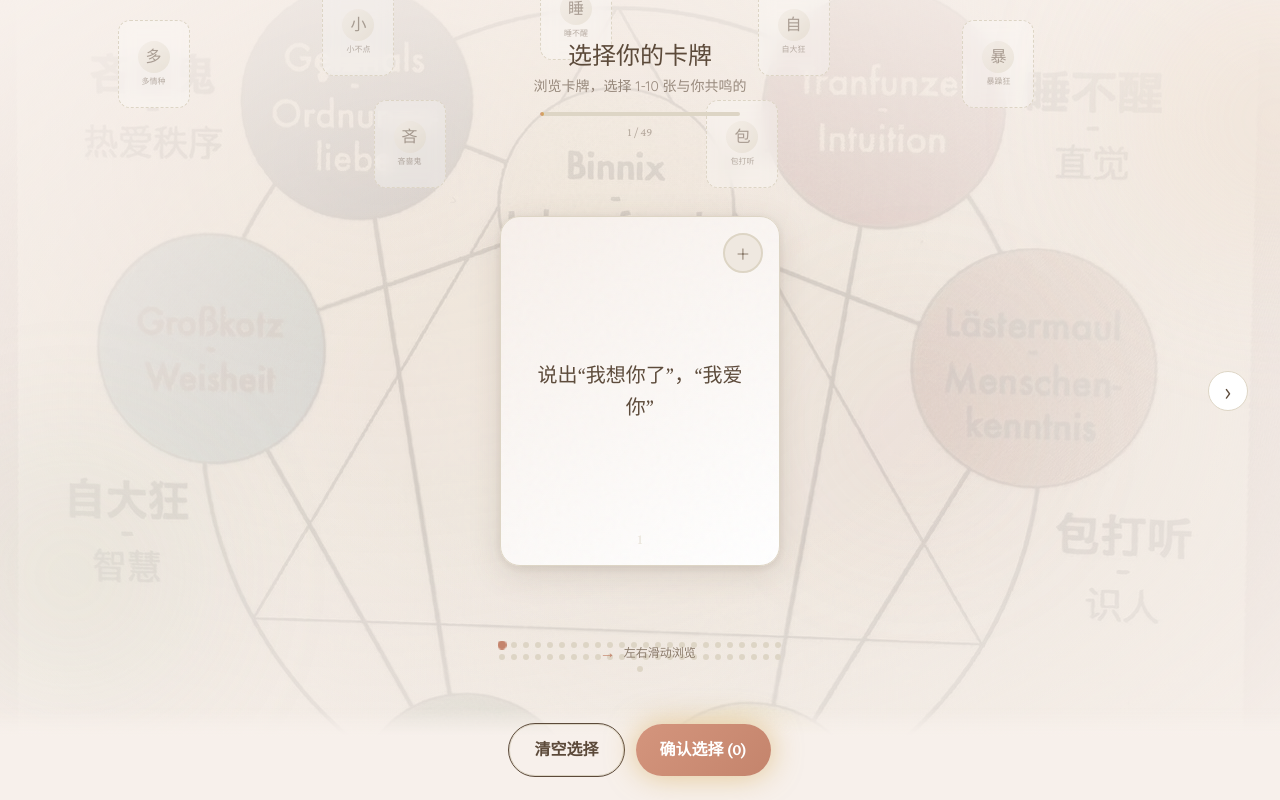
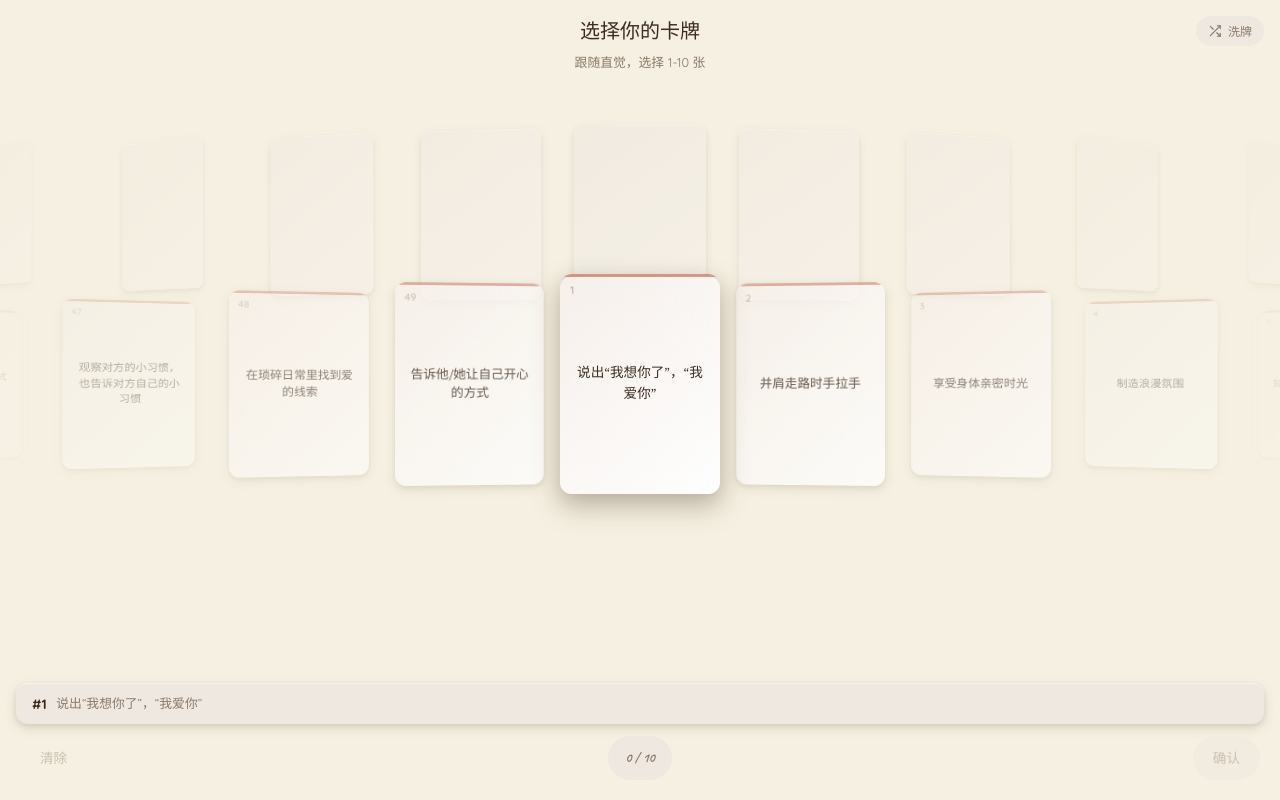
Before and after one commit to cfvbaibai/galli-7kids, a Vue app: page / in a window 1280 px wide. Built offline with nearby package versions, Linux system fonts and the light colour scheme.

Commit message:
feat: replace CardSelection with CardPickingRing for selecting phase
Co-Authored-By: Claude Opus 4.6 <noreply@anthropic.com>

```diff
--- a/src/App.vue
+++ b/src/App.vue
@@ -1,6 +1,6 @@
 <script setup lang="ts">
 import { useCardGameStore } from '@/stores/cardGame'
-import CardSelection from '@/components/CardSelection.vue'
+import CardPickingRing from '@/components/CardPickingRing.vue'
 import TableBackground from '@/components/TableBackground.vue'
 import SelectedCardsView from '@/components/SelectedCardsView.vue'
 import SwipeTest from '@/pages/SwipeTest.vue'
@@ -27,7 +27,7 @@ const testPage = new URLSearchParams(window.location.search).get('test')
     <!-- Main Content Layer -->
     <div class="relative z-10 min-h-screen">
       <!-- Phase: Selecting Cards (swipeable card fan) -->
-      <CardSelection v-if="store.gamePhase === 'selecting'" />
+      <CardPickingRing v-if="store.gamePhase === 'selecting'" />
 
       <!-- Phase: Viewing / Interpreting Selected Cards -->
       <SelectedCardsView v-else />
```
